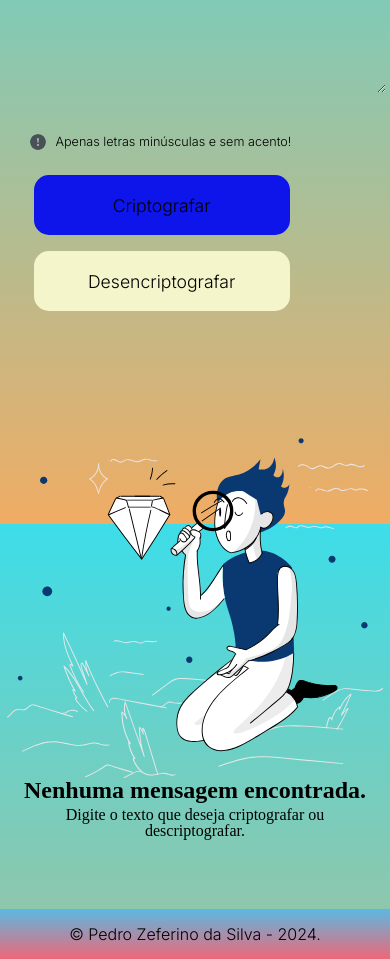
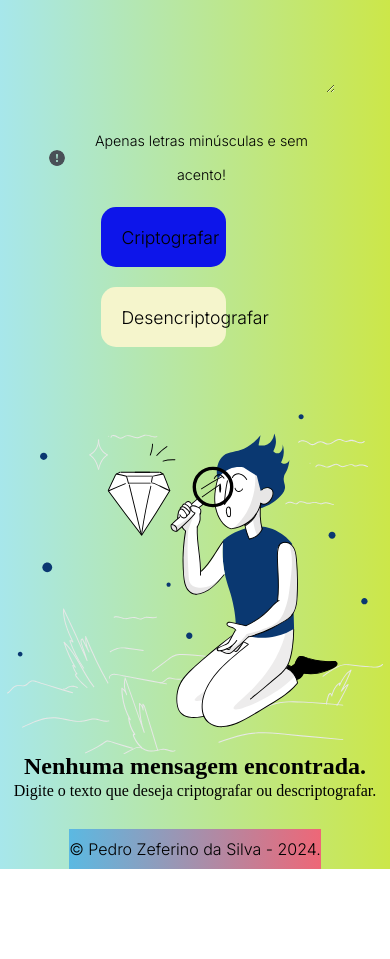
Before and after one commit to PedroZef/encriptador_challenge-one, a plain HTML site: page index.html in a window 390 px wide. Shown: the part 320-1279 px from the top of the page. After the commit the page ends 1189 px from the top, so only its background shows below. Drawn offline with Linux system fonts and the light colour scheme.

Commit message:
Ajustes no style.css Tablet

```diff
--- a/assets/css/style.css
+++ b/assets/css/style.css
@@ -1,15 +1,15 @@
 @import url("https://fonts.googleapis.com/css2?family=Inter:wght@300;700&display=swap");
 
 :root {
-  --cor-primaria: #E8E8E8;
+  --cor-primaria: #d1e1eb;
   --cor-secundaria: #ee3a49;
 
   --cor-black: #000;
   --cor-write: #f5f5cc;
 
-  --cor-hover: #f0ac64;
+  --cor-hover: #cce749;
   --cor-hover1: #0d15ea;
-  --cor-rodape: #3ddde9;
+  --cor-rodape: #a7e7eb;
 
   --fonte-padrao: "Inter", sans-serif;
 }
@@ -23,24 +23,20 @@
 }
 
 body {
-  background: linear-gradient(var(--cor-rodape), var(--cor-hover));
-  width: 100vw;
-  height: 100vh;
-
+  background: linear-gradient(to right, var(--cor-rodape), var(--cor-hover));
   justify-content: center;
 }
 
 .container {
-  width: 100%;
-  height: 100%;
+  max-width: 1440px;
+  height: 100vh;
   display: flex;
   justify-content: center;
-  background: linear-gradient(var(--cor-rodape), var(--cor-hover));
+  background: linear-gradient(to right, var(--cor-rodape), var(--cor-hover));
   flex-direction: column;
 }
 
 .conteudo-icon {
-
   align-items: center;
   max-width: 140px;
   max-height: 70px;
@@ -88,7 +84,6 @@ body {
   font-family: var(--fonte-padrao);
   align-items: center;
   display: flex;
-
 }
 
 .btns {
@@ -122,7 +117,6 @@ body {
   background-color: var(--cor-write);
   gap: 20px;
   border-radius: 20px;
-
 }
 
 .container-resultado p {
@@ -171,6 +165,12 @@ body {
   opacity: 0.2ms;
 }
 
+.btns span {
+  font-size: 0.99rem;
+  line-height: 34px;
+  gap: 8px;
+}
+
 .btn-descript:hover,
 .btn-descript:focus {
   background-color: var(--cor-rodape);
@@ -202,7 +202,7 @@ body {
   text-align: center;
   background-color: var(--cor-write);
   display: flex;
-  margin-left: 30px;
+
   margin-top: 10px;
   flex-direction: column;
   align-items: center;
@@ -221,13 +221,12 @@ body {
   font-weight: 400;
   text-align: center;
   color: var(--cor-black);
-
-
 }
 
-.txt-result, .btn-copiar {
+.txt-result,
+.btn-copiar {
   font-family: var(--fonte-padrao);
-  width: 85%;
+  width: 95%;
   align-items: center;
   resize: none;
   border-radius: 20px;
@@ -246,13 +245,14 @@ body {
 }
 
 .rodape {
-  font-size: 16px;
   font-family: var(--fonte-padrao);
-  width: 100%;
+  max-width: 100%;
   text-align: center;
-  line-height: 50px;
-  margin-top: 40px;
-  background: linear-gradient(#5bb9e2, #ee6777);
+  align-items: center;
+  justify-content: space-between;
+  line-height: 40px;
+  top: 40px;
+  background: linear-gradient(to right, #5bb9e2, #ee6777);
   color: var(--cor-black);
 }
 
@@ -261,7 +261,7 @@ body {
   color: var(--cor-black);
 }
 
-@media (max-width: 990px) {
+@media (max-width: 1002px) {
   .container {
     display: flex;
     flex-direction: column;
@@ -271,8 +271,8 @@ body {
   .conteudo {
     display: flex;
     flex-direction: column;
-    gap: 60px;
-    width: 100%;
+
+    width: 90%;
   }
 
   .conteudo-principal {
@@ -281,12 +281,12 @@ body {
     flex-direction: column;
     justify-content: space-between;
     gap: 16px;
-    flex: 1 0 350px;
+    flex: 1 0 400px;
     padding-bottom: 32px;
   }
 
   .conteudo .primeiro-texto {
-    width: 100%;
+    width: 90%;
     border-radius: 20px;
     outline: none;
     font-size: 32px;
@@ -299,12 +299,12 @@ body {
   .layout {
     align-items: center;
     flex-direction: column;
-    width: 100%;
+    width: auto;
     gap: 16px;
   }
 
   .layout-btns {
-    width: 100%;
+    width: 80%;
     display: flex;
     flex-direction: column;
     align-items: center;
@@ -317,34 +317,40 @@ body {
     display: flex;
     border-radius: 32px;
     margin-right: 30px;
-    padding: 2px;
   }
 
   .container-resultado {
-    width: 100%;
+    width: auto;
     align-items: center;
     text-align: center;
+  }
+
+  .btns span {
+    width: 100%;
   }
 
   .container-result-cript {
     align-items: center;
     text-align: center;
+    width: auto;
   }
 }
 
 @media (max-width: 788px) {
   .container {
+    max-width: 90%;
     display: block;
     flex-direction: column;
     justify-content: space-between;
   }
 
   .conteudo {
-    width: 90%;
+    width: 100%;
   }
 
   .layout {
-    width: 90%;
+    width: 80%;
+    gap: 20px;
   }
 
   .conteudo-resultado {
@@ -359,10 +365,11 @@ body {
 
   .btn-cript,
   .btn-descript {
-    width: 90%;
+    max-width: 100%;
   }
 
   .btns span {
+    max-width: 90%;
     font-size: 0.99rem;
   }
 
@@ -378,8 +385,9 @@ body {
   }
 }
 
-@media (max-width: 400px) {
+@media (max-width: 420px) {
   .container {
+    max-width: 100%;
     display: flex;
     align-items: center;
     text-align: center;
@@ -387,17 +395,17 @@ body {
   }
 
   .conteudo {
-    width: 90%;
+    max-width: 80%;
   }
 
   .layout {
-    width: 90%;
+    max-width: 80%;
   }
 
   .conteudo-resultado {
     align-items: center;
     text-align: center;
-    width: 90%;
+    max-width: 80%;
   }
 
   .container-result-cript {
@@ -405,23 +413,24 @@ body {
     align-items: center;
     text-align: center;
 
+    max-width: 60%;
   }
 
   .txt-result {
     align-items: center;
     text-align: center;
-    border-radius: 12px;
+    border-radius: 22px;
     border: none;
-    width: 90%;
+    max-width: 50%;
   }
 
-  .btns {
-    width: 90%;
-    display: flex;
+  .btn-cript,
+  .btn-descript {
+    max-width: 50%;
   }
 
   .btns span {
-    font-size: 0.79rem;
+    font-size: 0.89rem;
   }
 
   .btns img {
@@ -432,8 +441,4 @@ body {
     align-items: center;
     cursor: pointer;
   }
-
-  .rodape {
-    width: 100%;
-  }
 }
```
